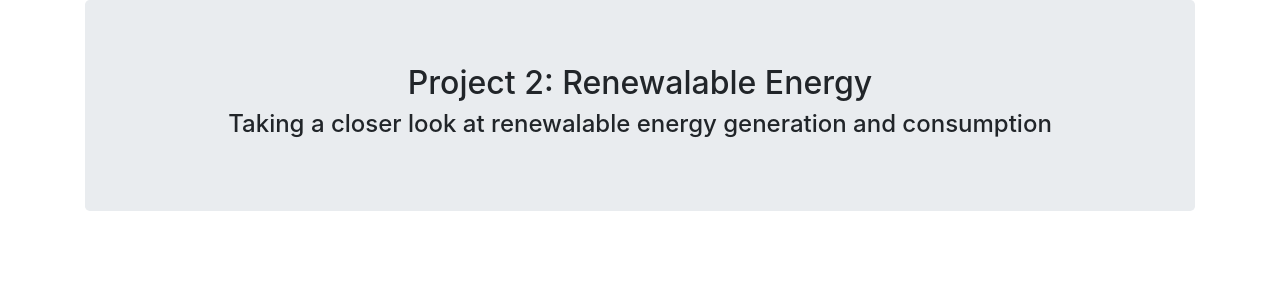
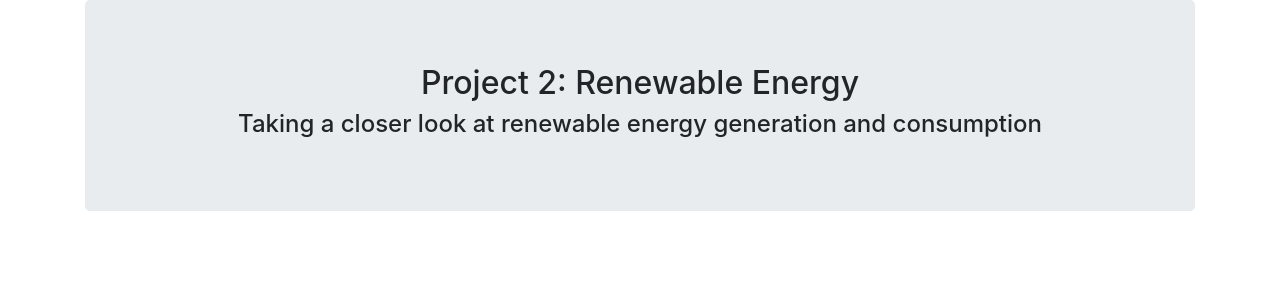
Before and after one commit to mpadgett004/project2-heroku, a Flask app: page / in a window 1280 px wide. Shown: the part 61-361 px from the top of the page. Run offline with Flask 2, Linux system fonts and the light colour scheme; some libraries are stand-ins or nearby versions.

Commit message:
Making spelling adjustments

```diff
--- a/templates/index.html
+++ b/templates/index.html
@@ -5,7 +5,7 @@
     <meta charset="UTF-8">
     <meta name="viewport" content="width=device-width, initial-scale=1.0">
     <meta http-equiv="X-UA-Compatible" content="ie=edge">
-    <title>Project 2: Renewalable Energy</title>
+    <title>Project 2: Renewable Energy</title>
     <link rel="stylesheet" href="https://stackpath.bootstrapcdn.com/bootstrap/4.3.1/css/bootstrap.min.css" integrity="sha384-ggOyR0iXCbMQv3Xipma34MD+dH/1fQ784/j6cY/iJTQUOhcWr7x9JvoRxT2MZw1T" crossorigin="anonymous">
 
     <!-- Our CSS -->
@@ -32,8 +32,8 @@
 
     <div class="container">
         <div class="jumbotron text-center">
-            <h2>Project 2: Renewalable Energy</h2>
-            <h4>Taking a closer look at renewalable energy generation and consumption</h4>
+            <h2>Project 2: Renewable Energy</h2>
+            <h4>Taking a closer look at renewable energy generation and consumption</h4>
         </div>
         <!-- <div class="row">
           <div class="col-sm">
--- a/templates/option1.html
+++ b/templates/option1.html
@@ -5,7 +5,7 @@
   <meta charset="UTF-8">
   <meta name="viewport" content="width=device-width, initial-scale=1.0">
   <meta http-equiv="X-UA-Compatible" content="ie=edge">
-  <title>Project 2: Renewalable Energy</title>
+  <title>Project 2: Renewable Energy</title>
   <link rel="stylesheet" href="https://stackpath.bootstrapcdn.com/bootstrap/4.3.1/css/bootstrap.min.css"
     integrity="sha384-ggOyR0iXCbMQv3Xipma34MD+dH/1fQ784/j6cY/iJTQUOhcWr7x9JvoRxT2MZw1T" crossorigin="anonymous">
 
--- a/templates/option2.html
+++ b/templates/option2.html
@@ -5,7 +5,7 @@
   <meta charset="UTF-8">
   <meta name="viewport" content="width=device-width, initial-scale=1.0">
   <meta http-equiv="X-UA-Compatible" content="ie=edge">
-  <title>Projet 2: Renewalable Energy</title>
+  <title>Projet 2: Renewable Energy</title>
   <link rel="stylesheet" href="https://stackpath.bootstrapcdn.com/bootstrap/4.3.1/css/bootstrap.min.css"
     integrity="sha384-ggOyR0iXCbMQv3Xipma34MD+dH/1fQ784/j6cY/iJTQUOhcWr7x9JvoRxT2MZw1T" crossorigin="anonymous">
 </head>
```
